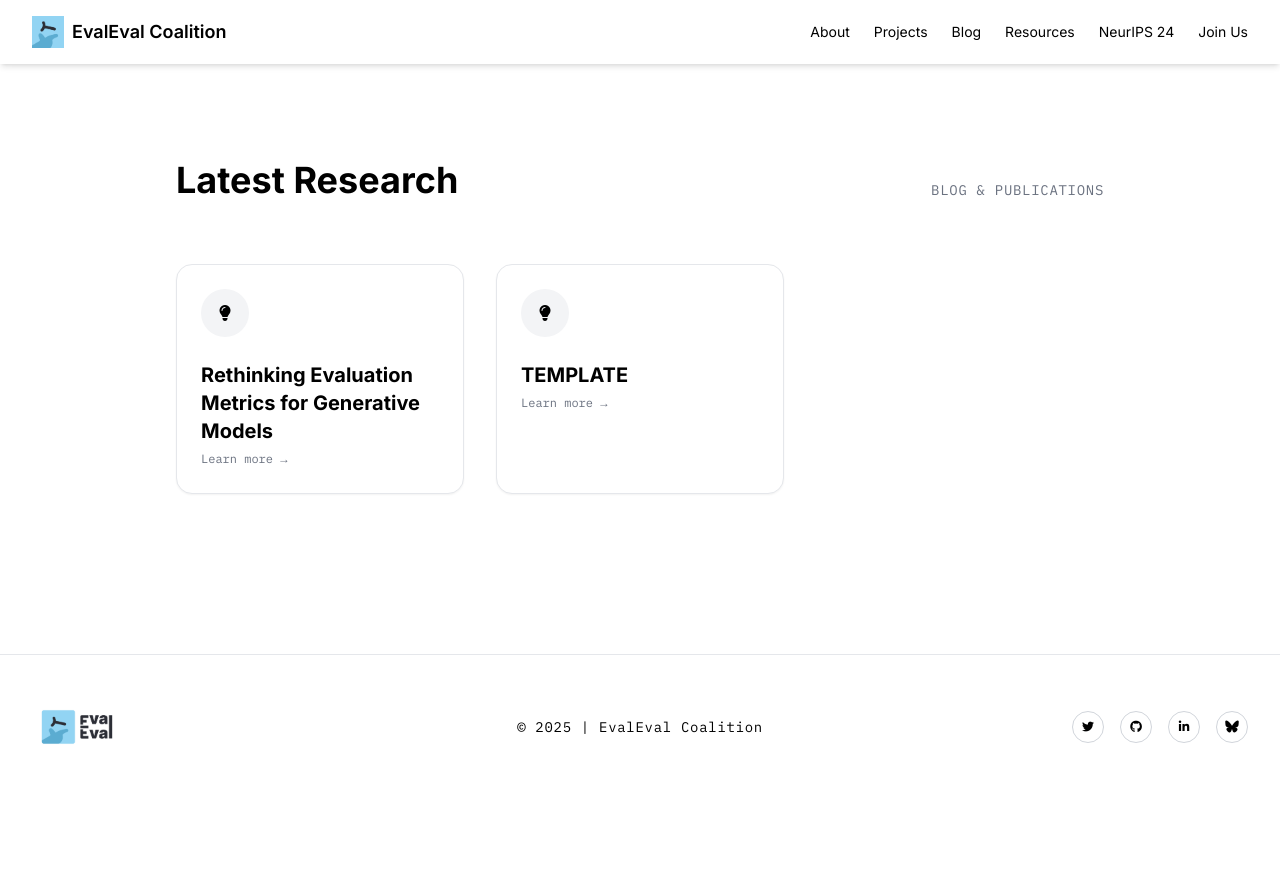
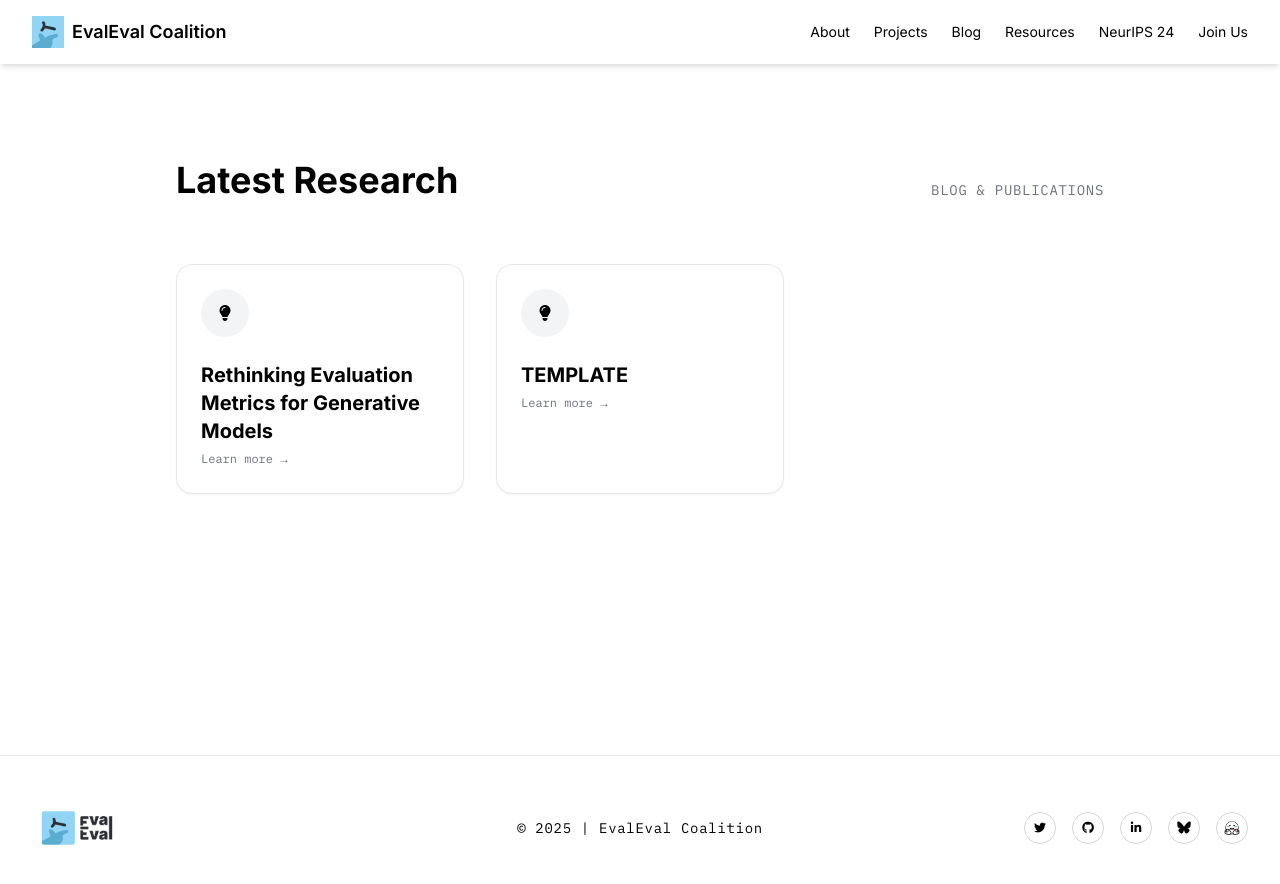
Before and after one commit to evaleval/evaleval.github.io, a Jekyll site: the page built from blog/index.html, in a window 1280 px wide. Shown: the top 884 px of the page. Built offline with Jekyll 4.4.1, drawn with Linux system fonts in a browser that asks for light colours; nearby versions of some CDN libraries.

Commit message:
final fixes to footer and adding HF link

```diff
--- a/_includes/footer.html
+++ b/_includes/footer.html
@@ -21,6 +21,10 @@
         <a href="https://bsky.app/profile/eval-eval.bsky.social" class="w-8 h-8 border border-gray-300 rounded-full flex items-center justify-center hover:bg-black hover:text-white hover:border-black transition-all duration-300">
           <i class="fa-brands fa-bluesky text-xs"></i>
         </a>
+        <a href="https://huggingface.co/evaleval"
+          class="w-8 h-8 border border-gray-300 rounded-full flex items-center justify-center hover:bg-black hover:border-black transition-all duration-300 group">
+          <img src="{{ '/assets/img/icon/hf-logo-pirate.svg' | relative_url }}" alt="Hugging Face" class="w-4 h-4 group-hover:invert transition duration-300" />
+        </a>
       </div>
     </div>
   </div>
--- a/_includes/joinus.html
+++ b/_includes/joinus.html
@@ -1,5 +1,5 @@
 <!-- Contact Section -->
-<section id="contact" class="py-20 px-8">
+<section id="contact" class="py-20 px-8 bg-gray-50">
   <div class="max-w-screen-2xl mx-auto">
     <div class="text-center mb-16">
       <h2 class="text-3xl md:text-4xl font-bold mb-4">Join Our Community</h2>
@@ -67,6 +67,10 @@
             <a href="https://bsky.app/profile/eval-eval.bsky.social" class="w-10 h-10 border border-gray-300 rounded-full flex items-center justify-center hover:bg-black hover:text-white hover:border-black transition-all duration-300">
               <i class="fa-brands fa-bluesky"></i>
             </a>
+            <a href="https://huggingface.co/evaleval"
+              class="w-8 h-8 border border-gray-300 rounded-full flex items-center justify-center hover:bg-black hover:border-black transition-all duration-300 group">
+              <img src="{{ '/assets/img/icon/hf-logo-pirate.svg' | relative_url }}" alt="Hugging Face" class="w-4 h-4 group-hover:invert transition duration-300" />
+            </a>
           </div>
         </div>
       </div>
--- a/_layouts/default.html
+++ b/_layouts/default.html
@@ -1,10 +1,11 @@
 <!DOCTYPE html>
 <html lang="en">
   {% include head.html %}
-    <body>
+  <body class="min-h-screen flex flex-col">
     {% include navigation.html %}
 
-        <main class="py-20 px-6 max-w-5xl mx-auto">
+    <!-- Make sure main grows to fill vertical space -->
+    <main class="flex-grow py-20 px-6 max-w-5xl mx-auto">
       {{ content }}
     </main>
 
```
Also changed, not shown: assets/img/icon/hf-logo-pirate.svg (added). Lines whose indentation alone changed are shown as unchanged.
